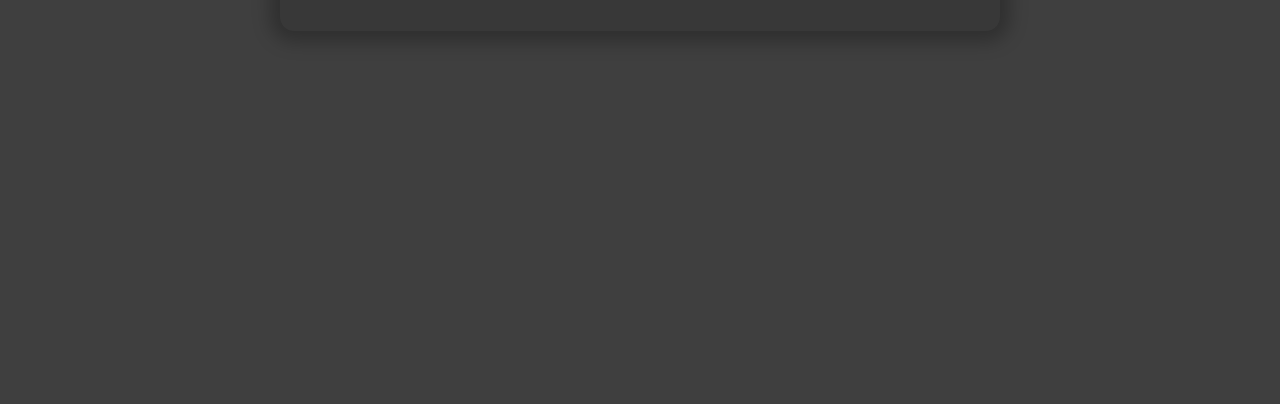
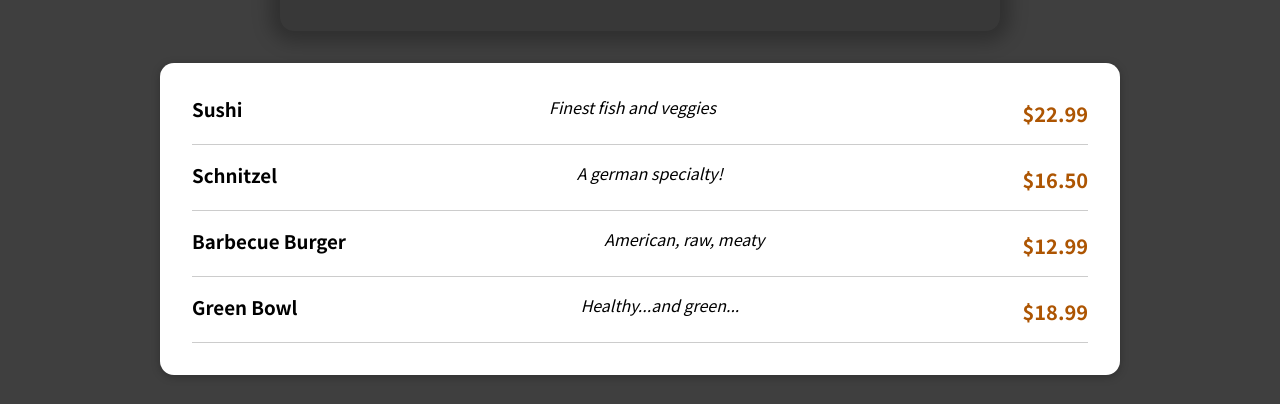
Before and after one commit to Nizamph/Restaurant-Website, a React (Create React App) app: page / in a window 1280 px wide. Shown: the part 442-846 px from the top of the page. Before the commit the page ends 800 px from the top, so only its background shows below. Built offline with nearby package versions, Linux system fonts and the light colour scheme.

Commit message:
made items visible on screen

```diff
--- a/src/App.js
+++ b/src/App.js
@@ -1,14 +1,14 @@
 
 import Header from "./components/Layout/Header";
-import MealsSummary from "./components/Meals/MealsSummary";
 import { Fragment } from "react";
+import Meals from "./components/Meals/Meals";
 
 function App() {
   return (
     <Fragment>
       <Header/>
       <main>
-      <MealsSummary/>
+     <Meals/>
       </main>
     </Fragment>
   );
--- /dev/null
+++ b/src/components/Meals/AvailableMeal.module.css
@@ -0,0 +1,24 @@
+.meals {
+    max-width: 60rem;
+    width: 90%;
+    margin: 2rem auto;
+    animation: meals-appear 1s ease-out forwards;
+  }
+
+  .meals ul {
+    list-style: none;
+    margin: 0;
+    padding: 0;
+  }
+
+  @keyframes meals-appear {
+    from {
+      opacity: 0;
+      transform: translateY(3rem);
+    }
+
+    to {
+      opacity: 1;
+      transform: translateY(0);
+    }
+  }
--- /dev/null
+++ b/src/components/Meals/AvailableMeals.js
@@ -0,0 +1,59 @@
+import classes from './AvailableMeal.module.css';
+import Card from '../UI/Card'
+import MealItem from './MealItem/MealItem';
+const DUMMY_MEALS = [
+    {
+      id: 'm1',
+      name: 'Sushi',
+      description: 'Finest fish and veggies',
+      price: 22.99,
+    },
+    {
+      id: 'm2',
+      name: 'Schnitzel',
+      description: 'A german specialty!',
+      price: 16.5,
+    },
+    {
+      id: 'm3',
+      name: 'Barbecue Burger',
+      description: 'American, raw, meaty',
+      price: 12.99,
+    },
+    {
+      id: 'm4',
+      name: 'Green Bowl',
+      description: 'Healthy...and green...',
+      price: 18.99,
+    },
+  ];
+
+
+
+const AvailableMeals = () => {
+
+
+
+    const mealsList = DUMMY_MEALS.map((meal) =>{
+      return <MealItem name={meal.name} description={meal.description} price={meal.price} key={meal.id}/>
+    } )
+
+   return (
+
+   <section className={classes.meals}>
+
+
+      <Card>
+        <ul>
+          <li>{mealsList}</li>
+          </ul>
+      </Card>
+
+    </section>
+
+   )
+
+
+}
+
+export default AvailableMeals;
--- /dev/null
+++ b/src/components/Meals/MealItem/MealItem.js
@@ -0,0 +1,18 @@
+import classes from './MealItem.module.css'
+const MealItem = (props) => {
+    const price = `$${props.price.toFixed(2)}`
+    return(
+        <li>
+            <div className={classes.meal}>
+                <h3>{props.name}</h3>
+                <div className={classes.description}>{props.description}</div>
+                <div className={classes.price}>{price}</div>
+                </div>
+            <div>
+
+            </div>
+        </li>
+    )
+}
+
+export default MealItem;
--- /dev/null
+++ b/src/components/Meals/MealItem/MealItem.module.css
@@ -0,0 +1,22 @@
+.meal {
+    display: flex;
+    justify-content: space-between;
+    margin: 1rem;
+    padding-bottom: 1rem;
+    border-bottom: 1px solid #ccc;
+  }
+
+  .meal h3 {
+    margin: 0 0 0.25rem 0;
+  }
+
+  .description {
+    font-style: italic;
+  }
+
+  .price {
+    margin-top: 0.25rem;
+    font-weight: bold;
+    color: #ad5502;
+    font-size: 1.25rem;
+  }
--- /dev/null
+++ b/src/components/Meals/Meals.js
@@ -0,0 +1,14 @@
+import MealsSummary from "./MealsSummary"
+import AvailableMeals from "./AvailableMeals"
+import { Fragment } from "react"
+
+const Meals = () => {
+    return(
+        <Fragment>
+        <MealsSummary/>
+        <AvailableMeals/>
+        </Fragment>
+    )
+}
+
+export default Meals;
--- /dev/null
+++ b/src/components/UI/Card.js
@@ -0,0 +1,10 @@
+import classes from './Card.module.css'
+const Card = (props) => {
+   return (
+      <div className={classes.card}>{props.children}</div>
+   )
+
+
+}
+
+export default Card;
--- /dev/null
+++ b/src/components/UI/Card.module.css
@@ -0,0 +1,7 @@
+
+    .card {
+        padding: 1rem;
+        box-shadow: 0 2px 8px rgba(0, 0, 0, 0.25);
+        border-radius: 14px;
+        background-color: white;
+      }
```
Also changed, not shown: src/components/Meals/MealItem/MealItemForm.js (added).
